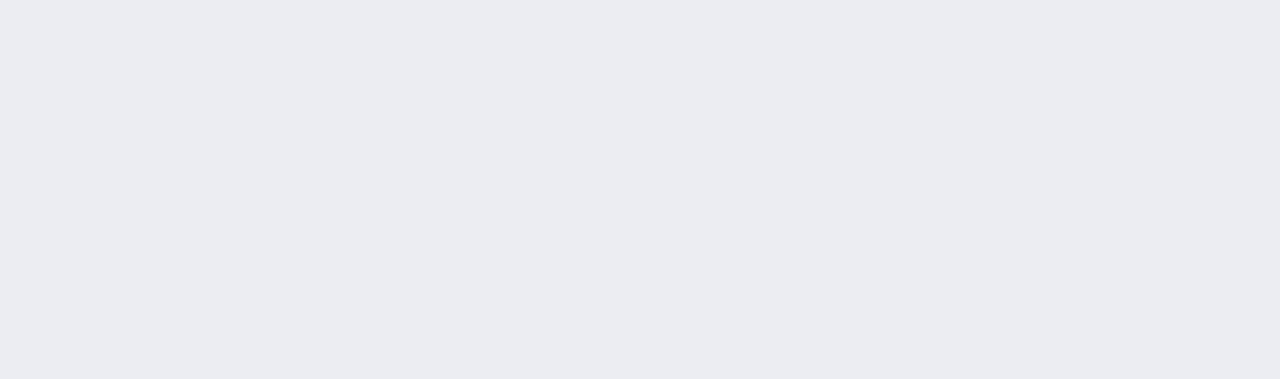
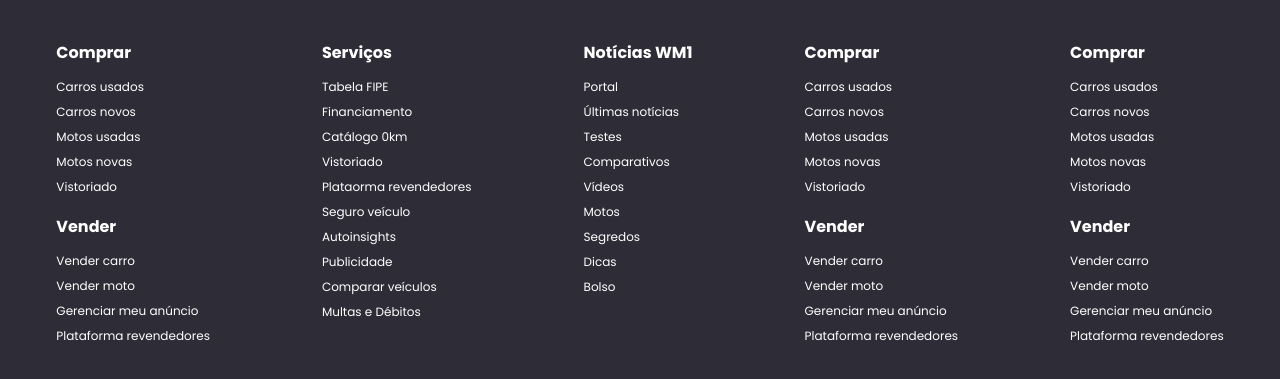
Before and after one commit to TallysonFreitas/webmotors, a React (Create React App) app: page / in a window 1280 px wide. Shown: the part 2725-3104 px from the top of the page. Before the commit the page ends 2725 px from the top, so only its background shows below. Built offline with nearby package versions, Linux system fonts and the light colour scheme.

Commit message:
adicionando footer

```diff
--- a/src/App.tsx
+++ b/src/App.tsx
@@ -10,6 +10,7 @@
 import 'swiper/css/pagination'
 import 'swiper/css/scrollbar'
 import Carrossel from './containers/Carrossel'
+import Footer from './containers/Footer'
 
 function App() {
   return (
@@ -21,6 +22,7 @@
       <ContainerPadrao>
         <Filtros />
       </ContainerPadrao>
+      <Footer />
     </>
   )
 }
--- /dev/null
+++ b/src/containers/Footer/index.tsx
@@ -0,0 +1,182 @@
+import { ContainerFooter } from './styles'
+
+const Footer = () => {
+  return (
+    <ContainerFooter>
+      <div>
+        <h4>Comprar</h4>
+        <ul>
+          <li>
+            <a href="#">Carros usados</a>
+          </li>
+          <li>
+            <a href="#">Carros novos</a>
+          </li>
+          <li>
+            <a href="#">Motos usadas</a>
+          </li>
+          <li>
+            <a href="#">Motos novas</a>
+          </li>
+          <li>
+            <a href="#">Vistoriado</a>
+          </li>
+        </ul>
+        <h4>Vender</h4>
+        <ul>
+          <li>
+            <a href="#">Vender carro</a>
+          </li>
+          <li>
+            <a href="#">Vender moto</a>
+          </li>
+          <li>
+            <a href="#">Gerenciar meu anúncio</a>
+          </li>
+          <li>
+            <a href="#">Plataforma revendedores</a>
+          </li>
+        </ul>
+      </div>
+      <div>
+        <h4>Serviços</h4>
+        <ul>
+          <li>
+            <a href="#">Tabela FIPE</a>
+          </li>
+          <li>
+            <a href="#">Financiamento</a>
+          </li>
+          <li>
+            <a href="#">Catálogo 0km</a>
+          </li>
+          <li>
+            <a href="#">Vistoriado</a>
+          </li>
+          <li>
+            <a href="#">Plataorma revendedores</a>
+          </li>
+          <li>
+            <a href="#">Seguro veículo</a>
+          </li>
+          <li>
+            <a href="#">Autoinsights</a>
+          </li>
+          <li>
+            <a href="#">Publicidade</a>
+          </li>
+          <li>
+            <a href="#">Comparar veículos</a>
+          </li>
+          <li>
+            <a href="#">Multas e Débitos</a>
+          </li>
+        </ul>
+      </div>
+      <div>
+        <h4>Notícias WM1</h4>
+        <ul>
+          <li>
+            <a href="#">Portal</a>
+          </li>
+          <li>
+            <a href="#">Últimas notícias</a>
+          </li>
+          <li>
+            <a href="#">Testes</a>
+          </li>
+          <li>
+            <a href="#">Comparativos</a>
+          </li>
+          <li>
+            <a href="#">Vídeos</a>
+          </li>
+          <li>
+            <a href="#">Motos</a>
+          </li>
+          <li>
+            <a href="#">Segredos</a>
+          </li>
+          <li>
+            <a href="#">Dicas</a>
+          </li>
+          <li>
+            <a href="#">Bolso</a>
+          </li>
+        </ul>
+      </div>
+      <div>
+        <h4>Comprar</h4>
+        <ul>
+          <li>
+            <a href="#">Carros usados</a>
+          </li>
+          <li>
+            <a href="#">Carros novos</a>
+          </li>
+          <li>
+            <a href="#">Motos usadas</a>
+          </li>
+          <li>
+            <a href="#">Motos novas</a>
+          </li>
+          <li>
+            <a href="#">Vistoriado</a>
+          </li>
+        </ul>
+        <h4>Vender</h4>
+        <ul>
+          <li>
+            <a href="#">Vender carro</a>
+          </li>
+          <li>
+            <a href="#">Vender moto</a>
+          </li>
+          <li>
+            <a href="#">Gerenciar meu anúncio</a>
+          </li>
+          <li>
+            <a href="#">Plataforma revendedores</a>
+          </li>
+        </ul>
+      </div>
+      <div>
+        <h4>Comprar</h4>
+        <ul>
+          <li>
+            <a href="#">Carros usados</a>
+          </li>
+          <li>
+            <a href="#">Carros novos</a>
+          </li>
+          <li>
+            <a href="#">Motos usadas</a>
+          </li>
+          <li>
+            <a href="#">Motos novas</a>
+          </li>
+          <li>
+            <a href="#">Vistoriado</a>
+          </li>
+        </ul>
+        <h4>Vender</h4>
+        <ul>
+          <li>
+            <a href="#">Vender carro</a>
+          </li>
+          <li>
+            <a href="#">Vender moto</a>
+          </li>
+          <li>
+            <a href="#">Gerenciar meu anúncio</a>
+          </li>
+          <li>
+            <a href="#">Plataforma revendedores</a>
+          </li>
+        </ul>
+      </div>
+    </ContainerFooter>
+  )
+}
+
+export default Footer
--- /dev/null
+++ b/src/containers/Footer/styles.ts
@@ -0,0 +1,31 @@
+import styled from 'styled-components'
+
+export const ContainerFooter = styled.footer`
+  width: 100%;
+  display: flex;
+  justify-content: center;
+  gap: 32px;
+  background-color: #2e2d37;
+
+  div {
+    padding: 40px;
+    h4 {
+      font-size: 16px;
+      color: #fff;
+      margin-bottom: 8px;
+    }
+    ul {
+      margin-bottom: 16px;
+      li {
+        a {
+          text-decoration: none;
+          color: #fff;
+          font-size: 12px;
+        }
+        a:hover {
+          text-decoration: underline;
+        }
+      }
+    }
+  }
+`
```
